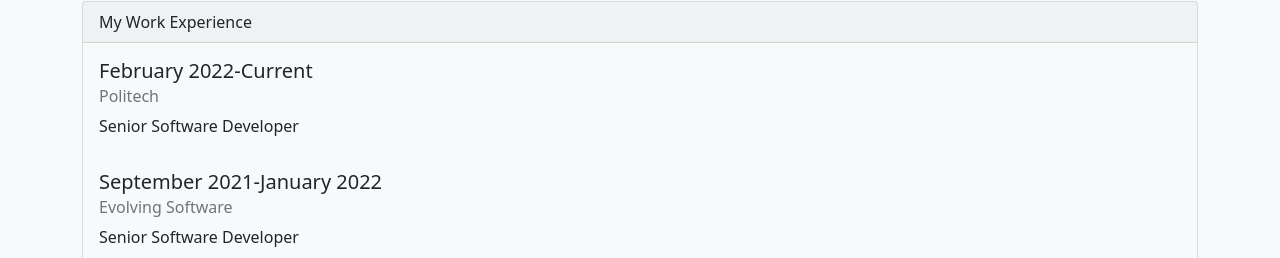
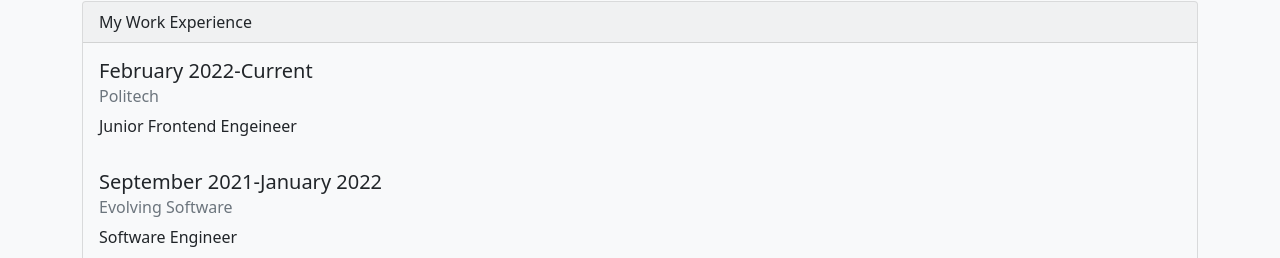
Before and after one commit to brookerose1312/website, a Next.js app: page /about in a window 1280 px wide. Shown: the part 694-952 px from the top of the page. Built offline with nearby package versions, Linux system fonts and the light colour scheme.

Commit message:
Fix titles in about

```diff
--- a/pages/about.mdx
+++ b/pages/about.mdx
@@ -33,12 +33,12 @@
       <Card.Body>
         <Card.Title>February 2022-Current</Card.Title>
         <Card.Subtitle className="mb-2 text-muted">Politech</Card.Subtitle>
-        <Card.Text>Senior Software Developer</Card.Text>
+        <Card.Text>Junior Frontend Engeineer</Card.Text>
       </Card.Body>
       <Card.Body>
         <Card.Title>September 2021-January 2022</Card.Title>
         <Card.Subtitle className="mb-2 text-muted">Evolving Software</Card.Subtitle>
-        <Card.Text>Senior Software Developer</Card.Text>
+        <Card.Text>Software Engineer</Card.Text>
       </Card.Body>
       <Card.Body>
         <Card.Title>June 2021-August 2021</Card.Title>
```
